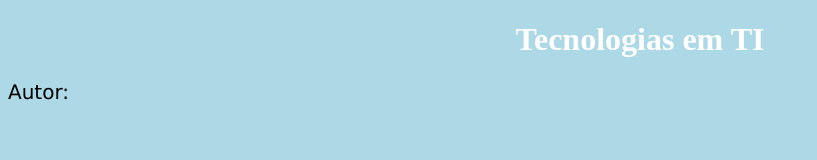
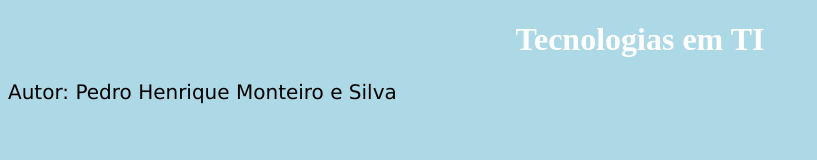
Before and after one commit to pedromonteiru/TecEmTi, a plain HTML site: page Index.html in a window 1280 px wide. Shown: the whole page, without its empty margins (0-817 px from the left). Drawn offline with Linux system fonts and the light colour scheme.

Commit message:
Update Index.html
Adicionei o nome do Autor ao arquivo

```diff
--- a/Index.html
+++ b/Index.html
@@ -20,7 +20,7 @@
 	<body>
 
 		<h1>Tecnologias em TI</h1>
-		<p>Autor:</p>
+		<p>Autor: Pedro Henrique Monteiro e Silva</p>
 
 	</body>
 </html>
```
